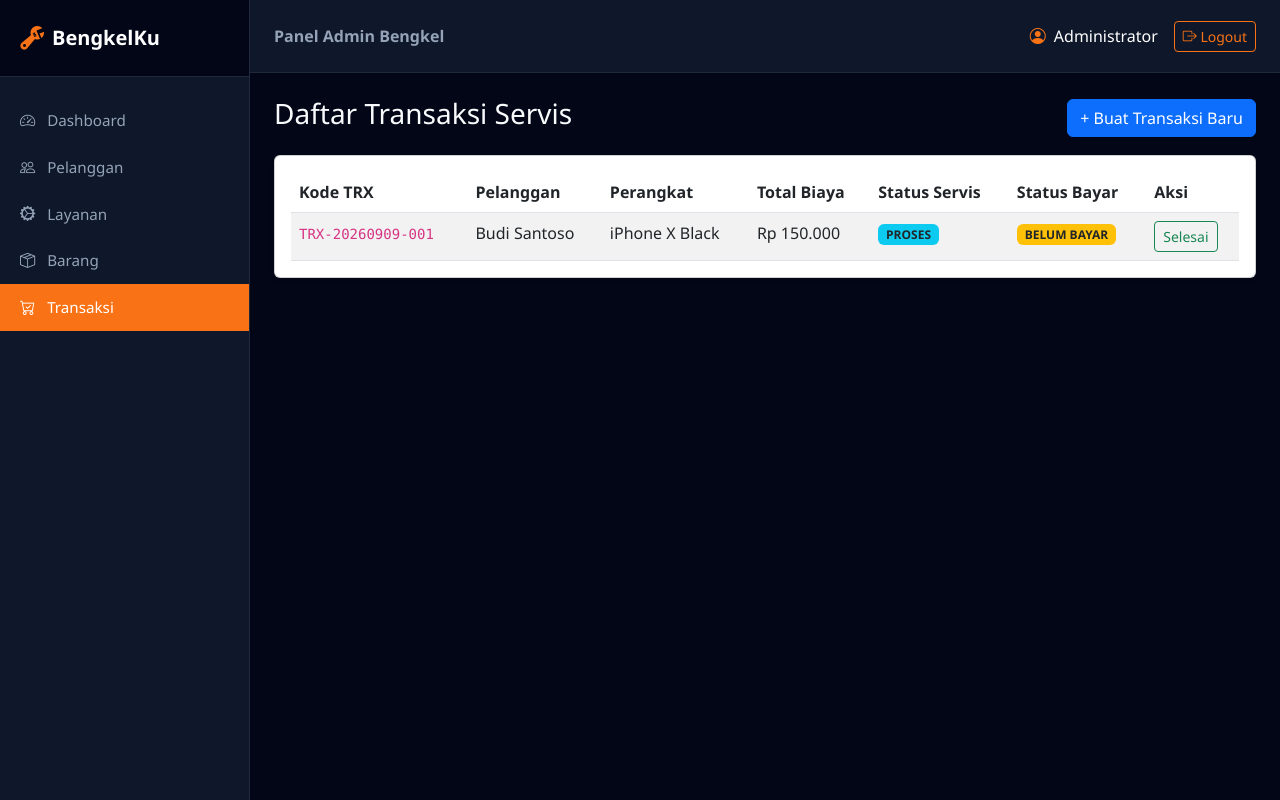
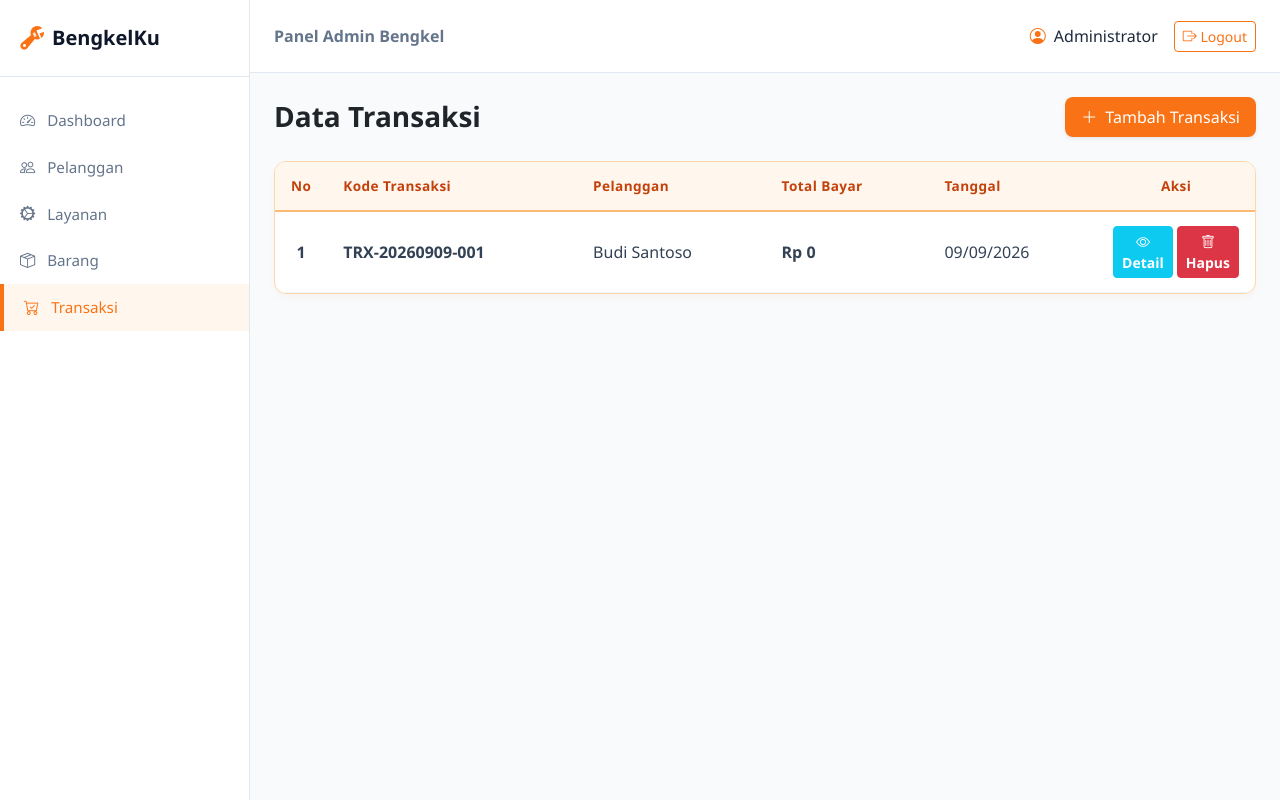
Before and after one commit to risma25312719/bengkel_id, a Laravel app: page /transaksi in a window 1280 px wide. Run offline with Laravel 8, Linux system fonts and the light colour scheme; a user stored in the database is signed in; data comes from the database, SQL or seed files in the repository.

Commit message:
benerin tampilan

```diff
--- a/app/Http/Controllers/TransaksiController.php
+++ b/app/Http/Controllers/TransaksiController.php
@@ -72,6 +72,13 @@ class TransaksiController extends Controller
         return redirect()->route('transaksi.index')->with('success', 'Transaksi baru berhasil dibuat.');
     }
 
+    // --- METHOD SHOW (BARU) ---
+    public function show($id)
+    {
+        $transaksi = Transaksi::with(['pelanggan', 'user', 'layanan', 'barang'])->findOrFail($id);
+        return view('transaksi.show', compact('transaksi'));
+    }
+
     public function updateStatus(Request $request, Transaksi $transaksi)
     {
         $request->validate([
@@ -92,4 +99,22 @@ class TransaksiController extends Controller
 
         return redirect()->route('transaksi.index')->with('success', 'Status transaksi diperbarui.');
     }
+
+    // --- METHOD DESTROY (BARU) ---
+    public function destroy($id)
+    {
+        $transaksi = Transaksi::findOrFail($id);
+
+        // Kembalikan stok barang jika transaksi dihapus
+        if ($transaksi->barang_id && $transaksi->jumlah_barang) {
+            $barang = Barang::find($transaksi->barang_id);
+            if ($barang) {
+                $barang->increment('stok', $transaksi->jumlah_barang);
+            }
+        }
+
+        $transaksi->delete();
+
+        return redirect()->route('transaksi.index')->with('success', 'Data transaksi berhasil dihapus.');
+    }
 }
--- a/resources/views/layouts/app.blade.php
+++ b/resources/views/layouts/app.blade.php
@@ -12,8 +12,8 @@
     <style>
         body {
             font-family: 'Segoe UI', Tahoma, Geneva, Verdana, sans-serif;
-            background-color: #020617; /* Slate 950 */
-            color: #f8fafc;
+            background-color: #f8fafc; /* Slate 50 (Putih Bersih) */
+            color: #1e293b; /* Slate 800 */
         }
         #wrapper {
             display: flex;
@@ -23,16 +23,16 @@
         #sidebar {
             min-width: 250px;
             max-width: 250px;
-            background: #0f172a; /* Slate 900 */
-            color: #fff;
+            background: #ffffff; /* Sidebar Putih */
+            color: #1e293b;
             transition: all 0.3s;
             min-height: 100vh;
-            border-right: 1px solid #1e293b; /* Slate 800 */
+            border-right: 1px solid #e2e8f0; /* Slate 200 */
         }
         #sidebar .sidebar-header {
             padding: 20px;
-            background: #020617; /* Slate 950 */
-            border-bottom: 1px solid #1e293b;
+            background: #ffffff;
+            border-bottom: 1px solid #e2e8f0;
         }
         #sidebar ul.components {
             padding: 20px 0;
@@ -41,32 +41,112 @@
             padding: 12px 20px;
             font-size: 0.95em;
             display: block;
-            color: #94a3b8; /* Slate 400 */
+            color: #64748b; /* Slate 500 */
             text-decoration: none;
+            font-weight: 500;
             transition: all 0.2s;
         }
         #sidebar ul li a:hover,
         #sidebar ul li.active > a {
-            color: #fff;
-            background: #f97316; /* Orange 500 */
+            color: #f97316; /* Text Oranye */
+            background: #fff7ed; /* Light Orange Tint */
+            border-left: 4px solid #f97316; /* Aksen Border Oranye */
         }
         #content {
             width: 100%;
             padding: 0;
             min-height: 100vh;
-            background-color: #020617; /* Slate 950 */
+            background-color: #f8fafc;
         }
         .top-navbar {
-            background-color: #0f172a !important; /* Slate 900 */
-            border-bottom: 1px solid #1e293b !important; /* Slate 800 */
+            background-color: #ffffff !important; /* Navbar Putih */
+            border-bottom: 1px solid #e2e8f0 !important;
         }
+
+        /* --- STYLES CARD & TABEL TEMA PUTIH ORANYE --- */
+
+        /* Card Container Putih dengan Shadow Halus & Border Oranye */
+        .card-seamless {
+            background-color: #ffffff !important;
+            border: 1px solid #fed7aa !important; /* Orange Border Light */
+            border-radius: 12px !important;
+            box-shadow: 0 4px 6px -1px rgba(249, 115, 22, 0.06) !important;
+        }
+
+        /* Tabel Terang Tema Oranye */
+        .table-seamless {
+            color: #334155 !important;
+            margin-bottom: 0 !important;
+        }
+
+        .table-seamless thead th {
+            background-color: #fff7ed !important; /* Oranye Soft Light */
+            color: #c2410c !important; /* Text Header Oranye Pekat */
+            border-bottom: 2px solid #fdba74 !important;
+            font-size: 0.85rem;
+            font-weight: 600;
+            letter-spacing: 0.03em;
+            padding: 14px 16px !important;
+        }
+
+        .table-seamless tbody tr {
+            border-bottom: 1px solid #f1f5f9 !important;
+            transition: background-color 0.2s ease;
+        }
+
+        .table-seamless tbody tr:hover {
+            background-color: #fff7ed/60 !important; /* Hover Effect Oranye Soft */
+        }
+
+        .table-seamless td {
+            color: #334155 !important;
+            padding: 14px 16px !important;
+            vertical-align: middle;
+            background-color: transparent !important;
+        }
+
+        /* Tombol Utama Oranye */
+        .btn-orange {
+            background-color: #f97316 !important;
+            color: #ffffff !important;
+            border: none !important;
+            font-weight: 500;
+        }
+        .btn-orange:hover {
+            background-color: #ea580c !important;
+            color: #ffffff !important;
+        }
+
         .btn-outline-orange {
-            color: #f97316;
-            border-color: #f97316;
+            color: #f97316 !important;
+            border-color: #f97316 !important;
+            background-color: transparent;
         }
         .btn-outline-orange:hover {
-            background-color: #f97316;
-            color: #fff;
+            background-color: #f97316 !important;
+            color: #ffffff !important;
+        }
+
+        /* Tombol Edit Soft Oranye */
+        .btn-orange-soft {
+            background-color: #ffedd5 !important;
+            color: #c2410c !important;
+            border: 1px solid #fed7aa !important;
+        }
+        .btn-orange-soft:hover {
+            background-color: #f97316 !important;
+            color: #ffffff !important;
+        }
+
+        /* Tombol Hapus Soft Merah */
+        .btn-danger-soft {
+            background-color: #fee2e2 !important;
+            color: #dc2626 !important;
+            border: 1px solid #fca5a5 !important;
+        }
+        .btn-danger-soft:hover {
+            background-color: #ef4444 !important;
+            color: #ffffff !important;
         }
     </style>
 </head>
@@ -76,8 +156,8 @@
     <!-- Sidebar -->
     <nav id="sidebar">
         <div class="sidebar-header d-flex align-items-center gap-2">
-            <i class="bi bi-wrench-adjustable fs-4 text-warning" style="color: #f97316 !important;"></i>
-            <h5 class="m-0 fw-bold text-white">BengkelKu</h5>
+            <i class="bi bi-wrench-adjustable fs-4" style="color: #f97316 !important;"></i>
+            <h5 class="m-0 fw-bold" style="color: #0f172a;">BengkelKu</h5>
         </div>
 
         <ul class="list-unstyled components">
@@ -104,11 +184,11 @@
         <!-- Top Navbar -->
         <nav class="navbar navbar-expand-lg top-navbar px-4 py-3">
             <div class="container-fluid p-0">
-                <span class="navbar-text fw-semibold text-slate-400" style="color: #94a3b8;">
+                <span class="navbar-text fw-semibold" style="color: #64748b;">
                     Panel Admin Bengkel
                 </span>
                 <div class="d-flex align-items-center gap-3 ms-auto">
-                    <span class="fw-medium text-white"><i class="bi bi-person-circle me-1 text-warning" style="color: #f97316 !important;"></i> {{ Auth::user()->name ?? 'Admin' }}</span>
+                    <span class="fw-medium" style="color: #1e293b;"><i class="bi bi-person-circle me-1" style="color: #f97316 !important;"></i> {{ Auth::user()->name ?? 'Admin' }}</span>
                     <form action="{{ route('logout') }}" method="POST" class="d-inline">
                         @csrf
                         <button type="submit" class="btn btn-outline-orange btn-sm">
--- a/resources/views/transaksi/index.blade.php
+++ b/resources/views/transaksi/index.blade.php
@@ -1,58 +1,60 @@
 @extends('layouts.app')
 
+@section('title', 'Data Transaksi')
+
 @section('content')
-<div class="d-flex justify-content-between align-items-center mb-3">
-    <h3>Daftar Transaksi Servis</h3>
-    <a href="{{ route('transaksi.create') }}" class="btn btn-primary">+ Buat Transaksi Baru</a>
+<div class="d-flex justify-content-between align-items-center mb-4">
+    <h3 class="fw-bold m-0 text-dark">Data Transaksi</h3>
+    <a href="{{ route('transaksi.create') }}" class="btn btn-orange px-3 py-2 rounded-3 shadow-sm">
+        <i class="bi bi-plus-lg me-1"></i> Tambah Transaksi
+    </a>
 </div>
 
-<div class="card shadow-sm">
-    <div class="card-body">
-        <table class="table table-striped table-hover m-0">
+<div class="card card-seamless overflow-hidden">
+    <div class="card-body p-0">
+        <div class="table-responsive">
+            <table class="table table-seamless align-middle">
                 <thead>
                     <tr>
-                    <th>Kode TRX</th>
+                        <th width="5%" class="text-center">No</th>
+                        <th>Kode Transaksi</th>
                         <th>Pelanggan</th>
-                    <th>Perangkat</th>
-                    <th>Total Biaya</th>
-                    <th>Status Servis</th>
-                    <th>Status Bayar</th>
-                    <th>Aksi</th>
+                        <th>Total Bayar</th>
+                        <th>Tanggal</th>
+                        <th width="150" class="text-center">Aksi</th>
                     </tr>
                 </thead>
                 <tbody>
                     @forelse ($transaksi as $item)
                     <tr>
-                    <td><code>{{ $item->kode_transaksi }}</code></td>
+                        <td class="text-center fw-semibold">{{ $loop->iteration }}</td>
+                        <td class="fw-bold text-dark">{{ $item->kode_transaksi ?? 'TRX-'.$item->id }}</td>
                         <td>{{ $item->pelanggan->nama_pelanggan ?? '-' }}</td>
-                    <td>{{ $item->nama_perangkat }}</td>
-                    <td>Rp {{ number_format($item->total_biaya, 0, ',', '.') }}</td>
-                    <td>
-                        <span class="badge bg-info text-dark">{{ strtoupper(str_replace('_', ' ', $item->status_servis)) }}</span>
-                    </td>
-                    <td>
-                        <span class="badge {{ $item->status_bayar === 'lunas' ? 'bg-success' : 'bg-warning text-dark' }}">
-                            {{ strtoupper(str_replace('_', ' ', $item->status_bayar)) }}
-                        </span>
-                    </td>
-                    <td>
-                        <!-- Form cepat update status -->
-                        <form action="{{ route('transaksi.update-status', $item->id) }}" method="POST" class="d-inline">
+                        <td class="fw-bold text-orange">Rp {{ number_format($item->total_bayar, 0, ',', '.') }}</td>
+                        <td>{{ $item->created_at->format('d/m/Y') }}</td>
+                        <td class="text-center">
+                            <div class="d-flex justify-content-center gap-1">
+                                <a href="{{ route('transaksi.show', $item->id) }}" class="btn btn-sm btn-info text-white fw-semibold px-2 py-1">
+                                    <i class="bi bi-eye"></i> Detail
+                                </a>
+                                <form action="{{ route('transaksi.destroy', $item->id) }}" method="POST" class="d-inline" onsubmit="return confirm('Hapus transaksi ini?')">
                                     @csrf
-                            @method('PATCH')
-                            <input type="hidden" name="status_servis" value="selesai">
-                            <input type="hidden" name="status_bayar" value="lunas">
-                            <button class="btn btn-sm btn-outline-success" onclick="return confirm('Tandai transaksi ini Selesai & Lunas?')">Selesai</button>
+                                    @method('DELETE')
+                                    <button type="submit" class="btn btn-sm btn-danger fw-semibold px-2 py-1">
+                                        <i class="bi bi-trash"></i> Hapus
+                                    </button>
                                 </form>
+                            </div>
                         </td>
                     </tr>
                     @empty
                     <tr>
-                    <td colspan="7" class="text-center text-muted">Belum ada transaksi servis.</td>
+                        <td colspan="6" class="text-center py-4 text-muted">Belum ada data transaksi.</td>
                     </tr>
                     @endforelse
                 </tbody>
             </table>
         </div>
     </div>
+</div>
 @endsection
```
Also changed, not shown: resources/views/barang/index.blade.php (+29 -23 lines), resources/views/dashboard.blade.php (+21 -21 lines), resources/views/layanan/index.blade.php (+27 -15 lines), resources/views/pelanggan/index.blade.php (+26 -14 lines), resources/views/transaksi/show.blade.php (added, +108 -0 lines). Lines whose indentation alone changed are shown as unchanged.
